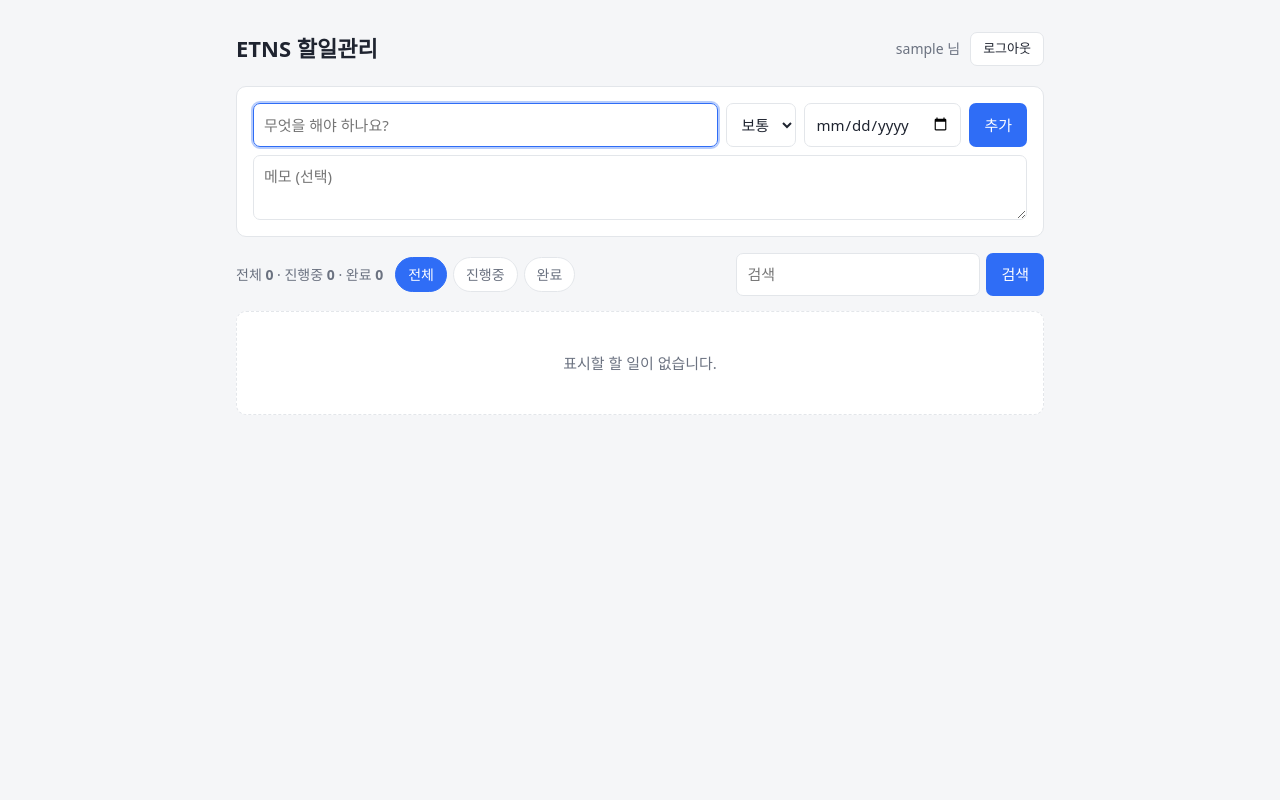
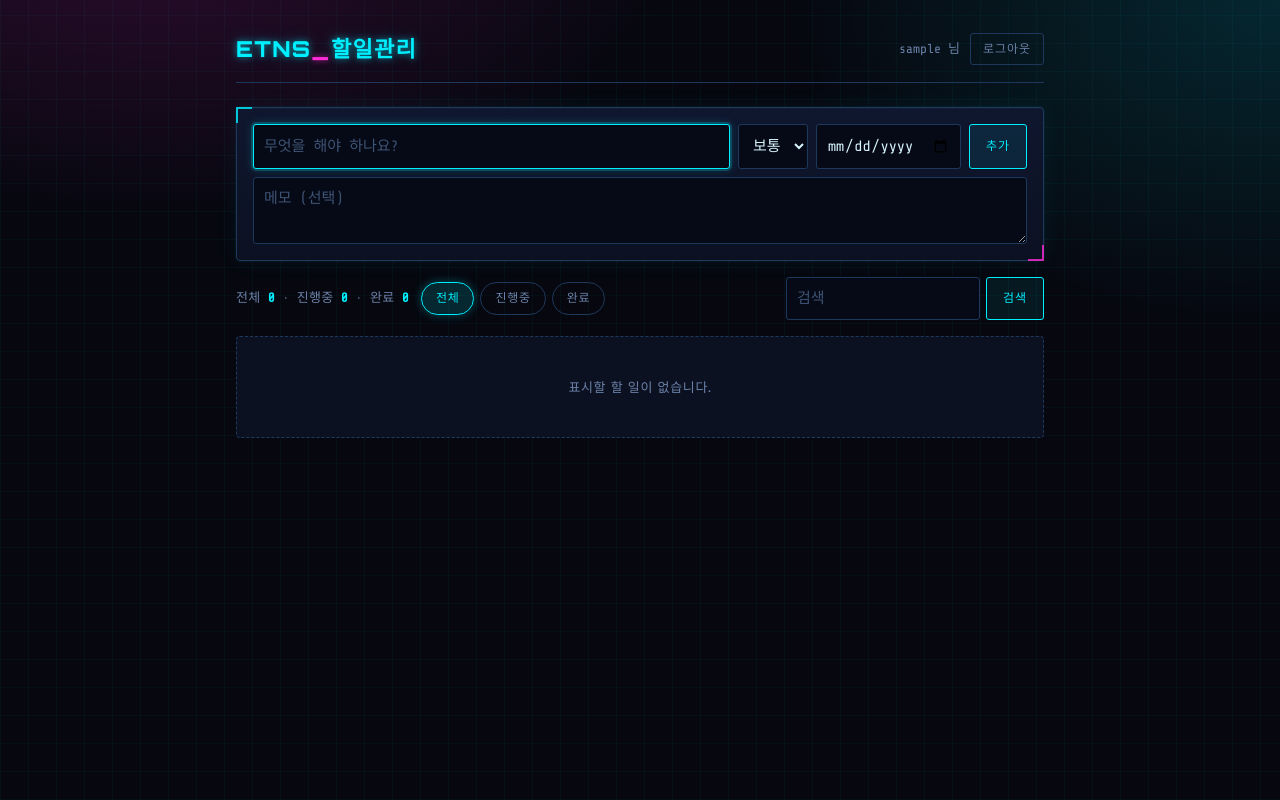
Before and after one commit to julim0101/ETNS_TODO_APP, a Flask app: page / in a window 1280 px wide. Run offline with Flask 3, Linux system fonts and the light colour scheme; the visitor is signed in with stand-in values (Sample User, id 1); data that the repository does not hold is empty; some libraries are stand-ins or nearby versions.

Commit message:
Cyberpunk redesign
- Neon cyan/magenta palette on a near-black grid background with subtle
  radial glows and a CRT scanline overlay
- Orbitron for headings/labels/buttons, Share Tech Mono for body text
  (Google Fonts, linked in base.html)
- Glowing bracket corners on cards, neon-outlined buttons/chips/badges,
  pulsing glow on overdue due-date badges
- No markup/class changes beyond the header (base.html), so all existing
  routes/tests are unaffected — this is a style-only pass

Co-Authored-By: Claude Sonnet 5 <noreply@anthropic.com>

```diff
--- a/static/style.css
+++ b/static/style.css
@@ -1,25 +1,56 @@
 :root {
-  --bg: #f5f6f8;
-  --card: #ffffff;
-  --line: #e3e6ea;
-  --text: #1f2430;
-  --muted: #6b7280;
-  --accent: #2f6df6;
-  --danger: #d93a3a;
+  --bg: #06070f;
+  --bg-grid: #0a0e1c;
+  --card: #0c1122;
+  --card2: #0f1730;
+  --line: #1e3a5f;
+  --line-bright: #2c5f8a;
+  --text: #d9f6ff;
+  --muted: #6d84ab;
+  --accent: #00f0ff;
+  --accent-dim: #0a8fa8;
+  --accent2: #ff2bd6;
+  --accent2-dim: #a4159b;
+  --warn: #ffe93b;
+  --danger: #ff3864;
+  --success: #39ff9d;
 }
 
 * { box-sizing: border-box; }
 
+html, body { height: 100%; }
+
 body {
   margin: 0;
-  background: var(--bg);
+  background:
+    radial-gradient(ellipse 900px 500px at 12% -10%, rgba(255, 43, 214, .16), transparent 60%),
+    radial-gradient(ellipse 900px 600px at 100% 0%, rgba(0, 240, 255, .14), transparent 55%),
+    repeating-linear-gradient(0deg, rgba(0, 240, 255, .035) 0px, rgba(0, 240, 255, .035) 1px, transparent 1px, transparent 28px),
+    repeating-linear-gradient(90deg, rgba(0, 240, 255, .035) 0px, rgba(0, 240, 255, .035) 1px, transparent 1px, transparent 28px),
+    var(--bg);
   color: var(--text);
-  font-family: "Malgun Gothic", "Apple SD Gothic Neo", system-ui, sans-serif;
+  font-family: "Share Tech Mono", "Consolas", "Malgun Gothic", monospace;
   font-size: 15px;
-  line-height: 1.5;
+  line-height: 1.55;
 }
 
-.wrap { max-width: 840px; margin: 0 auto; padding: 32px 16px 64px; }
+.scanlines {
+  position: fixed;
+  inset: 0;
+  pointer-events: none;
+  z-index: 999;
+  background: repeating-linear-gradient(
+    0deg,
+    rgba(0, 0, 0, 0) 0px,
+    rgba(0, 0, 0, .12) 1px,
+    rgba(0, 0, 0, 0) 2px,
+    rgba(0, 0, 0, 0) 3px
+  );
+  mix-blend-mode: overlay;
+  opacity: .5;
+}
+
+.wrap { max-width: 840px; margin: 0 auto; padding: 32px 16px 64px; position: relative; }
 
 .head {
   display: flex;
@@ -27,92 +58,177 @@ body {
   align-items: center;
   justify-content: space-between;
   gap: 8px;
-  margin-bottom: 20px;
+  margin-bottom: 24px;
+  padding-bottom: 16px;
+  border-bottom: 1px solid var(--line);
 }
-.head h1 { font-size: 22px; margin: 0; }
+.head h1 {
+  font-family: "Orbitron", sans-serif;
+  font-weight: 800;
+  font-size: 22px;
+  margin: 0;
+  letter-spacing: .06em;
+  text-transform: uppercase;
+  color: var(--accent);
+  text-shadow: 0 0 6px rgba(0, 240, 255, .55), 0 0 18px rgba(0, 240, 255, .25);
+}
+.head h1 .accent { color: var(--accent2); text-shadow: 0 0 6px rgba(255, 43, 214, .65); }
 .head a { color: inherit; text-decoration: none; }
 
 .user-bar {
   display: flex;
   align-items: center;
   gap: 10px;
-  font-size: 14px;
+  font-size: 13px;
   color: var(--muted);
+  font-family: "Share Tech Mono", monospace;
 }
-.user-bar button { padding: 6px 12px; font-size: 13px; }
-
-.auth-card { max-width: 360px; margin: 40px auto 0; }
-.auth-card h2 { margin: 0 0 16px; font-size: 18px; }
-.auth-switch { margin: 16px 0 0; font-size: 14px; color: var(--muted); text-align: center; }
-.auth-switch a { color: var(--accent); }
+.user-bar button { padding: 6px 12px; font-size: 12px; }
 
 .card {
-  background: var(--card);
+  background: linear-gradient(180deg, var(--card2), var(--card));
   border: 1px solid var(--line);
-  border-radius: 10px;
+  border-radius: 4px;
   padding: 16px;
   margin-bottom: 16px;
+  box-shadow: 0 0 0 1px rgba(0, 240, 255, .04), 0 0 24px rgba(0, 240, 255, .06), inset 0 1px 0 rgba(255, 255, 255, .02);
+  position: relative;
+}
+.card::before {
+  content: "";
+  position: absolute;
+  top: -1px; left: -1px;
+  width: 14px; height: 14px;
+  border-top: 2px solid var(--accent);
+  border-left: 2px solid var(--accent);
+  opacity: .8;
+}
+.card::after {
+  content: "";
+  position: absolute;
+  bottom: -1px; right: -1px;
+  width: 14px; height: 14px;
+  border-bottom: 2px solid var(--accent2);
+  border-right: 2px solid var(--accent2);
+  opacity: .8;
 }
 
-.card h2 { margin: 0 0 16px; font-size: 18px; }
+.card h2 {
+  margin: 0 0 16px;
+  font-family: "Orbitron", sans-serif;
+  font-size: 16px;
+  letter-spacing: .05em;
+  text-transform: uppercase;
+  color: var(--accent);
+}
 
 .add-form { display: flex; flex-wrap: wrap; gap: 8px; }
 .add-form .grow { flex: 1 1 260px; }
 .add-form .memo-input { flex: 1 1 100%; resize: vertical; }
 
-input[type="text"], input[type="search"], input[type="date"], select, textarea {
+input[type="text"], input[type="search"], input[type="date"], input[type="password"], select, textarea {
   padding: 9px 10px;
   border: 1px solid var(--line);
-  border-radius: 7px;
+  border-radius: 3px;
   font: inherit;
-  background: #fff;
-  color: inherit;
+  background: #060a16;
+  color: var(--text);
+  caret-color: var(--accent);
 }
 
+input::placeholder, textarea::placeholder { color: #3f5578; }
+
 input:focus, select:focus, textarea:focus {
-  outline: 2px solid rgba(47, 109, 246, .35);
+  outline: none;
   border-color: var(--accent);
+  box-shadow: 0 0 0 2px rgba(0, 240, 255, .18), 0 0 10px rgba(0, 240, 255, .25);
 }
 
+select option { background: #060a16; color: var(--text); }
+
 button, .btn {
-  padding: 9px 14px;
-  border: 1px solid transparent;
-  border-radius: 7px;
-  background: var(--accent);
-  color: #fff;
+  padding: 9px 16px;
+  border: 1px solid var(--accent);
+  border-radius: 3px;
+  background: rgba(0, 240, 255, .08);
+  color: var(--accent);
   font: inherit;
+  font-family: "Orbitron", sans-serif;
+  font-size: 12px;
+  letter-spacing: .08em;
+  text-transform: uppercase;
   cursor: pointer;
   text-decoration: none;
   display: inline-block;
+  transition: box-shadow .15s ease, background-color .15s ease, transform .05s ease;
 }
 
-button:hover, .btn:hover { filter: brightness(.95); }
+button:hover, .btn:hover {
+  background: rgba(0, 240, 255, .18);
+  box-shadow: 0 0 12px rgba(0, 240, 255, .45);
+}
+button:active, .btn:active { transform: translateY(1px); }
 
-.btn.ghost { background: #fff; color: var(--text); border-color: var(--line); }
-.btn.danger { background: #fff; color: var(--danger); border-color: var(--line); }
+.btn.ghost {
+  background: transparent;
+  color: var(--muted);
+  border-color: var(--line);
+}
+.btn.ghost:hover {
+  color: var(--accent);
+  border-color: var(--accent);
+  background: rgba(0, 240, 255, .06);
+  box-shadow: 0 0 10px rgba(0, 240, 255, .2);
+}
+
+.btn.danger {
+  background: transparent;
+  color: var(--danger);
+  border-color: var(--danger);
+}
+.btn.danger:hover {
+  background: rgba(255, 56, 100, .12);
+  box-shadow: 0 0 12px rgba(255, 56, 100, .45);
+}
 
 .toolbar {
   display: flex;
   flex-wrap: wrap;
   align-items: center;
   gap: 12px;
-  margin-bottom: 12px;
+  margin-bottom: 16px;
 }
 
-.stats { color: var(--muted); font-size: 14px; }
+.stats {
+  color: var(--muted);
+  font-size: 13px;
+  letter-spacing: .02em;
+}
+.stats strong { color: var(--accent); font-weight: 700; }
+
 .filters { display: flex; gap: 6px; }
 
 .chip {
-  padding: 6px 12px;
+  padding: 6px 14px;
   border: 1px solid var(--line);
   border-radius: 999px;
-  background: #fff;
+  background: transparent;
   color: var(--muted);
   text-decoration: none;
-  font-size: 14px;
+  font-size: 12px;
+  font-family: "Orbitron", sans-serif;
+  letter-spacing: .06em;
+  text-transform: uppercase;
+  transition: box-shadow .15s ease, background-color .15s ease, color .15s ease;
 }
+.chip:hover { border-color: var(--accent-dim); color: var(--text); }
 
-.chip.on { background: var(--accent); border-color: var(--accent); color: #fff; }
+.chip.on {
+  background: rgba(0, 240, 255, .14);
+  border-color: var(--accent);
+  color: var(--accent);
+  box-shadow: 0 0 10px rgba(0, 240, 255, .3);
+}
 
 .search { margin-left: auto; display: flex; gap: 6px; }
 
@@ -169,21 +304,43 @@ button:hover, .btn:hover { filter: brightness(.95); }
   padding: 40px 0;
   background: var(--card);
   border: 1px dashed var(--line);
-  border-radius: 10px;
+  border-radius: 4px;
+  font-family: "Orbitron", sans-serif;
+  letter-spacing: .05em;
+  text-transform: uppercase;
+  font-size: 13px;
 }
 
 .clear { margin-top: 16px; text-align: right; }
 
 .edit-form { display: grid; gap: 12px; }
-.edit-form label { display: grid; gap: 6px; font-size: 14px; color: var(--muted); }
+.edit-form label {
+  display: grid;
+  gap: 6px;
+  font-size: 12px;
+  color: var(--muted);
+  font-family: "Orbitron", sans-serif;
+  letter-spacing: .05em;
+  text-transform: uppercase;
+}
 .edit-form .row { display: flex; flex-wrap: wrap; gap: 12px; align-items: end; }
 .edit-form .row.end { justify-content: flex-end; }
-.edit-form label.inline { display: flex; align-items: center; gap: 6px; color: var(--text); }
+.edit-form label.inline { display: flex; flex-direction: row; align-items: center; gap: 6px; color: var(--text); text-transform: none; }
+
+.auth-card { max-width: 360px; margin: 40px auto 0; }
+.auth-switch { margin: 16px 0 0; font-size: 13px; color: var(--muted); text-align: center; }
+.auth-switch a { color: var(--accent); text-shadow: 0 0 6px rgba(0, 240, 255, .4); }
 
 .flash { list-style: none; margin: 0 0 16px; padding: 0; display: grid; gap: 6px; }
-.flash li { padding: 10px 12px; border-radius: 8px; font-size: 14px; }
-.flash-success { background: #e8f4ea; border: 1px solid #c3e2c9; color: #1f6b33; }
-.flash-error { background: #fdecec; border: 1px solid #f6c9c9; color: #b32020; }
+.flash li {
+  padding: 10px 12px;
+  border-radius: 3px;
+  font-size: 13px;
+  border: 1px solid transparent;
+  font-family: "Share Tech Mono", monospace;
+}
+.flash-success { background: rgba(57, 255, 157, .08); border-color: var(--success); color: var(--success); }
+.flash-error { background: rgba(255, 56, 100, .1); border-color: var(--danger); color: var(--danger); }
 
 @media (max-width: 600px) {
   .search { margin-left: 0; width: 100%; }
--- a/templates/base.html
+++ b/templates/base.html
@@ -4,12 +4,16 @@
   <meta charset="utf-8">
   <meta name="viewport" content="width=device-width, initial-scale=1">
   <title>{% block title %}ETNS 할일관리{% endblock %}</title>
+  <link rel="preconnect" href="https://fonts.googleapis.com">
+  <link rel="preconnect" href="https://fonts.gstatic.com" crossorigin>
+  <link href="https://fonts.googleapis.com/css2?family=Orbitron:wght@600;800&family=Share+Tech+Mono&display=swap" rel="stylesheet">
   <link rel="stylesheet" href="{{ url_for('static', filename='style.css') }}">
 </head>
 <body>
+  <div class="scanlines" aria-hidden="true"></div>
   <div class="wrap">
     <header class="head">
-      <h1><a href="{{ url_for('index') }}">ETNS 할일관리</a></h1>
+      <h1><a href="{{ url_for('index') }}">ETNS<span class="accent">_</span>할일관리</a></h1>
       {% if current_username %}
         <div class="user-bar">
           <span>{{ current_username }} 님</span>
```
Also changed, not shown: other parts of static/style.css (+33 -14 lines).
